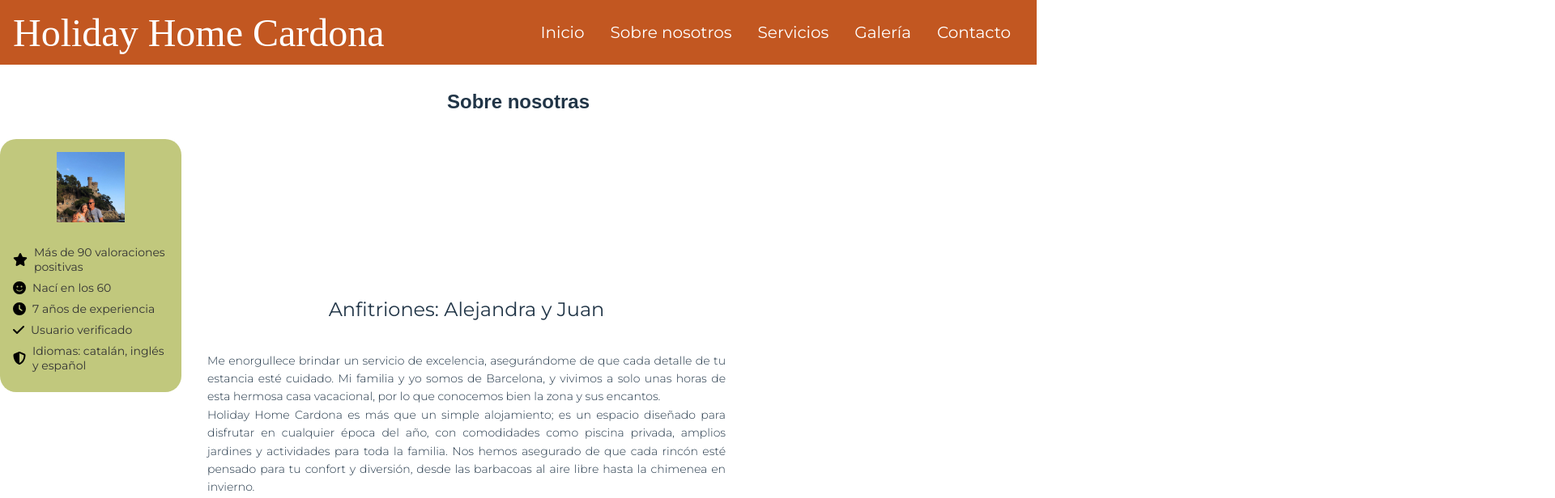
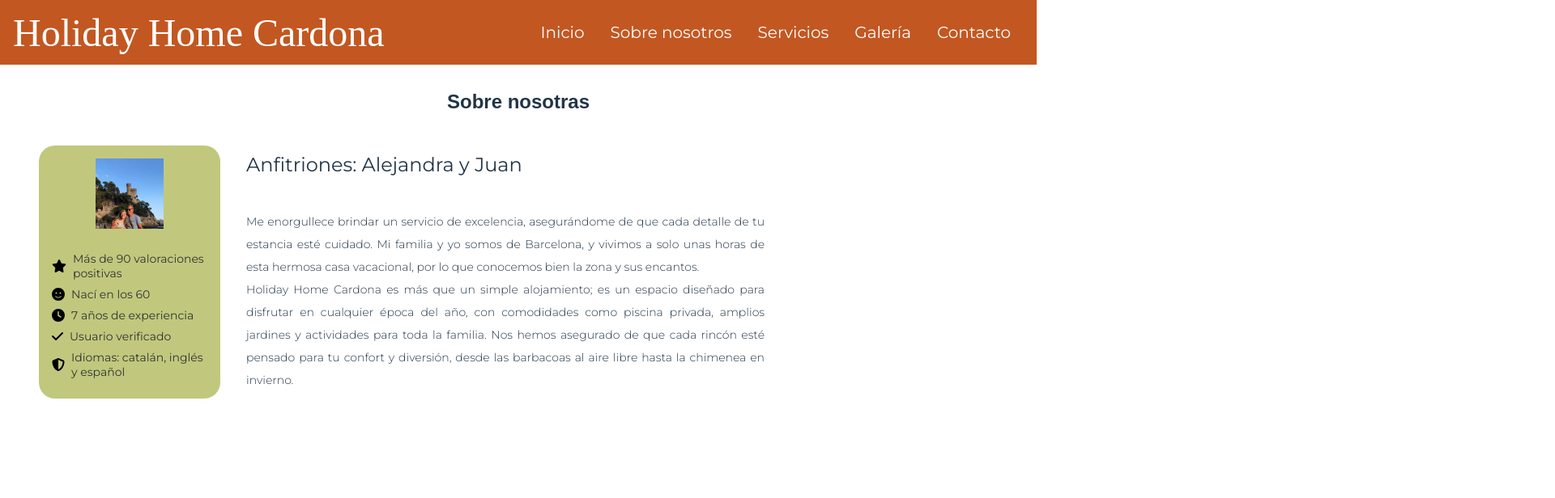
Before and after one commit to SaraJoLo/H.H.Cardona, a React (Vite) app: page /aboutus in a window 1280 px wide. Shown: the top 616 px of the page at 81% size, 1920 px wide, since content can reach past the window. Built offline with nearby package versions, Linux system fonts and the light colour scheme; a web font is replaced by a local one.

Commit message:
fix about us component style

```diff
--- a/src/pages/AboutUs/aboutus.jsx
+++ b/src/pages/AboutUs/aboutus.jsx
@@ -8,7 +8,7 @@ function AboutUs() {
     <div className='admin-box'>
       <h2>Sobre nosotras</h2>
 
-      <div className='content-box'>
+     <div className='content-box'>
         <div className='about-card'>
           <img
             src='../public/assets/aboutUs.jpg'
--- a/src/pages/AboutUs/aboutus.scss
+++ b/src/pages/AboutUs/aboutus.scss
@@ -1,8 +1,7 @@
 .admin-box {
     display: flex;
     flex-direction: column;
-    align-items: center;
-    justify-content: flex-start;
+    justify-content:space-around;
     gap: 1rem;
     margin: 2rem auto;
     font-family: 'montserrat', sans-serif;
@@ -25,6 +24,8 @@ h2 {
 
 .about-card {
     flex: 0 0 15%;
+    margin-top: 0.5rem;
+    margin-left: 3rem;
     background-color: #c1c87d;
     border-radius: 20px;
     padding: 1rem;
@@ -57,11 +58,17 @@ h2 {
 .text-box{
     flex: 0 0 50%;
     text-align: justify;
-    line-height: 1.6;
+    display: flex;
+    flex-direction: column;
+    align-items: flex-start;
+    justify-content:first baseline;
+    line-height: 2;
+    margin-top: 0.5rem;
 }
 
 .text-box h3 {
     margin-bottom: 2rem;
+    margin-top: 0;
 }
 
 .text-box p {
```
